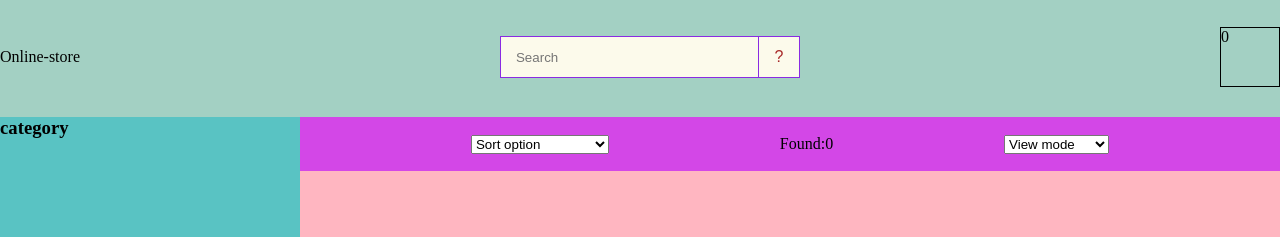
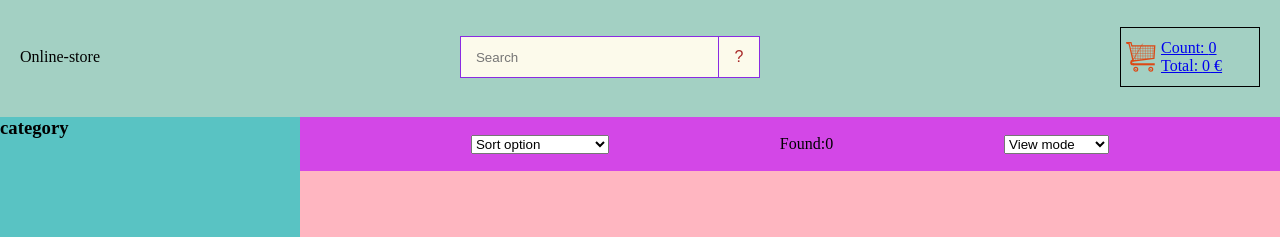
Before and after one commit to DrobyshSV/online-store, a website built with webpack: page index.html in a window 1280 px wide. Shown: the part 67-304 px from the top of the page. Built offline with nearby package versions, Linux system fonts and the light colour scheme; no server answers.

Commit message:
fix: correct basket in header, add logo

```diff
--- a/src/components/header/Header.ts
+++ b/src/components/header/Header.ts
@@ -16,11 +16,11 @@ class Header extends Component {
   renderSearchForm() {
     const form = document.createElement('form');
     const input = document.createElement('input');
-    input.classList.add('search__input')
+    input.classList.add('search__input');
     input.setAttribute('type', 'text');
     input.setAttribute('placeholder', 'Search');
     const button = document.createElement('button');
-    button.setAttribute('type', 'submit');
+    button.setAttribute('type', 'button');
     form.append(input, button);
     this.container.append(form);
     input.addEventListener('keypress', (e) => {
@@ -29,11 +29,19 @@ class Header extends Component {
   }
 
   renderBasket() {
-    const basket = document.createElement('div');
+    const basket = document.createElement('a');
     basket.classList.add('basket');
-    const count = document.createElement('span');
-    count.innerText = '0';
-    basket.append(count);
+    basket.href = '#basket-page';
+    const basketLogo = document.createElement('div');
+    basketLogo.classList.add('basket-logo');
+    const countWrapper = document.createElement('div');
+    basketLogo.classList.add('count-wrapper');
+    const countItem = document.createElement('p');
+    countItem.innerHTML = `Count: <span class='basket-item-count'>0</span>`;
+    const countPrice = document.createElement('p');
+    countPrice.innerHTML = `Total: <span class='basket-item-count'>0</span> €`;
+    basket.append(basketLogo, countWrapper);
+    countWrapper.append(countItem,countPrice)
     this.container.append(basket);
   }
 
--- a/src/components/header/header.scss
+++ b/src/components/header/header.scss
@@ -1,5 +1,5 @@
 header {
-
+  padding: 20px;
   form {
     position: relative;
     width: 300px;
@@ -36,8 +36,21 @@ header {
   }
 
   .basket {
-    width: 60px;
+    width: 140px;
     height: 60px;
+    display: flex;
+    align-items: center;
+    justify-content: left;
     border: 1px solid black;
+
+    .basket-logo {
+      width: 40px;
+      height: 40px;
+      background-image: url('../../assets/icons/cart-medium.svg');
+      background-position: center;
+      background-repeat: no-repeat;
+      background-size: cover;
+
+    }
   }
 }
```
Also changed, not shown: src/assets/icons/cart-medium.svg (added), src/components/header/header.css, 1 other file.
